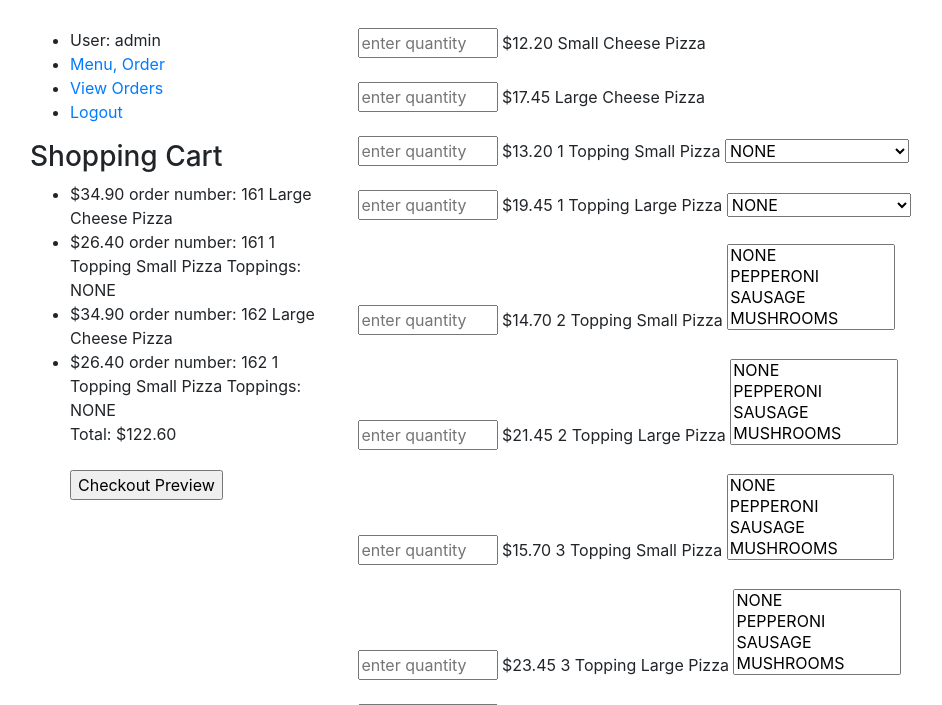
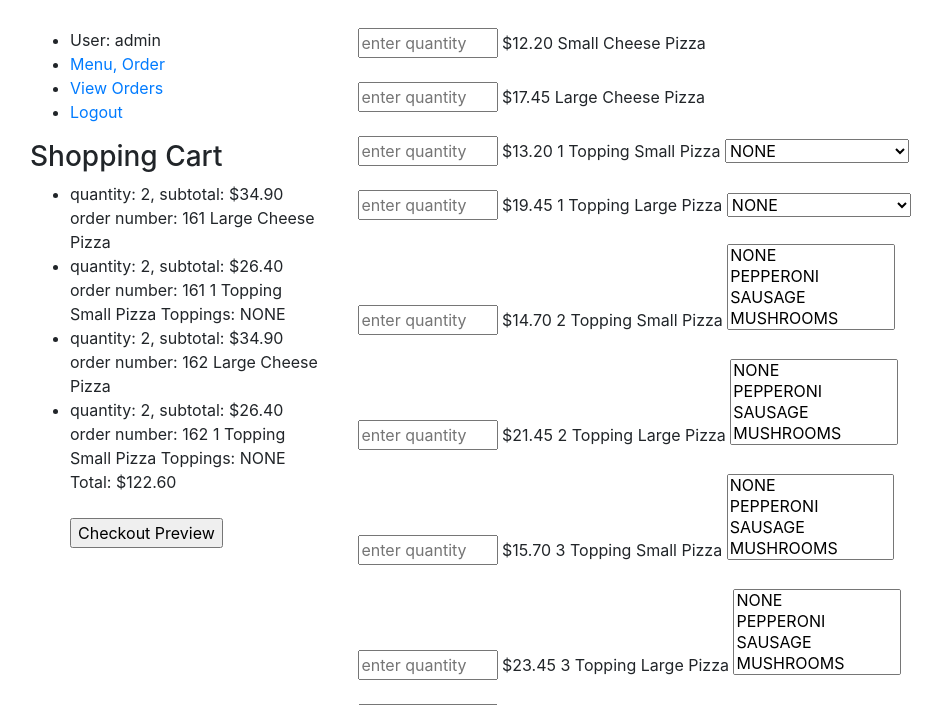
Before and after one commit to barnettech/project3, a Django app: page /order in a window 1280 px wide. Shown: the part 307-1012 px from the top of the page, without its empty margins (20-962 px from the left). Run offline with Django 3.2, Linux system fonts and the light colour scheme; a user stored in the database is signed in; data comes from the database, SQL or seed files in the repository; both versions use the stored data as it was after the commit; some libraries are stand-ins or nearby versions.

Commit message:
adds the ability to have extra cheese on subs, and logs quantity to the database now

```diff
--- a/orders/models.py
+++ b/orders/models.py
@@ -87,6 +87,7 @@ class Order(models.Model):
         ('FILLED', 'filled'),
     )
     order_status = models.CharField(max_length=20, choices=MY_STATUSES, default='INCOMPLETE')
+    quantity_ordered = models.CharField(max_length=200, default='1')
     title = models.CharField(max_length=200)
     price = models.DecimalField(max_digits=20, decimal_places=2)
     MY_SIZES = (
--- a/orders/views.py
+++ b/orders/views.py
@@ -75,7 +75,7 @@ def order_from_menu(request):
                 food = Food.objects.get(pk=i)
                 persons_name = request.user.first_name + ' ' + request.user.last_name
                 total_price = food.price * int(data)
-                O = Order(title=food, username=request.user.username, name=persons_name, email=request.user.email,
+                O = Order(title=food, quantity_ordered=data, username=request.user.username, name=persons_name, email=request.user.email,
                   price=total_price, size='Large', food_type='PIZZA', toppings=toppings_string, order_number = ON)
                 O.save()
     # grab all the items to show in the shopping cart.
--- a/pinocchios/templates/base_generic.html
+++ b/pinocchios/templates/base_generic.html
@@ -39,7 +39,7 @@
             <ul id='cart-items'>
               {% if shopping_cart_food != "Empty Cart"  %}
                 {% for food in shopping_cart_food %}
-                  <li>${{food.price}} {{food}} {% if food.toppings %} Toppings: {{food.toppings}} {% endif %}</li>
+                  <li>quantity: {{food.quantity_ordered}}, subtotal: ${{food.price}} {{food}} {% if food.toppings %} Toppings: {{food.toppings}} {% endif %}</li>
                 {% endfor %}
                 <div id='cart-total'>Total:  ${{cart_total}}</div>
                <br/>
--- a/pinocchios/templates/order_food_form.html
+++ b/pinocchios/templates/order_food_form.html
@@ -29,9 +29,9 @@
               <option value="onions">onions</option>
             </select>
           {% endif %}
-          {% if food.type == 'sub' %}
+          {% if food.food_type == 'SUB' %}
             <select multiple name="select_{{food.id}}">
-              <option value="extra_cheese">extra cheese</option>
+              <option value="extra cheese">extra cheese</option>
             </select>
           {% endif %}
         </div>
```
Also changed, not shown: README.md, db.sqlite3, orders/migrations/0015_order_quantity_ordered.py (added).
